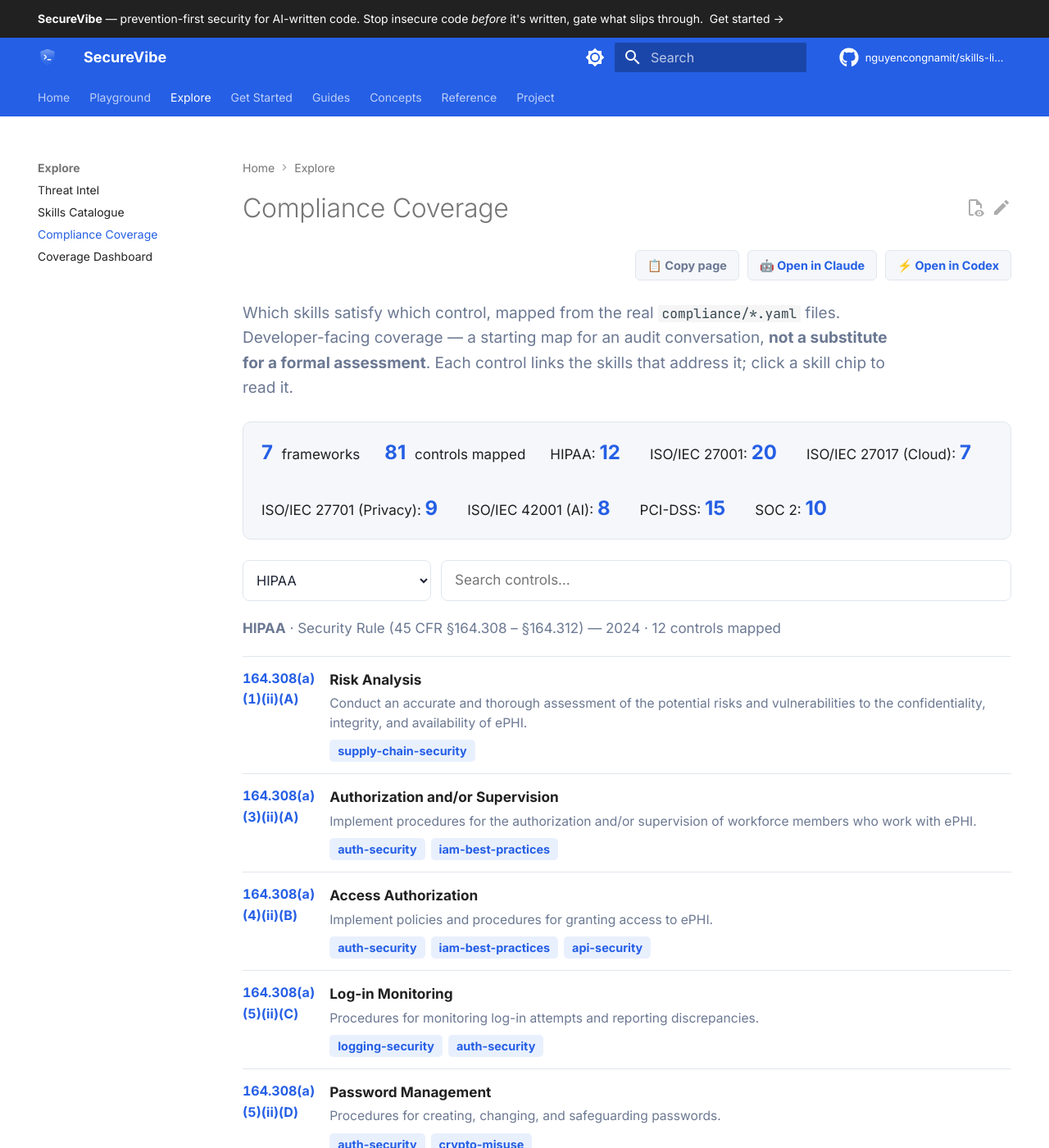
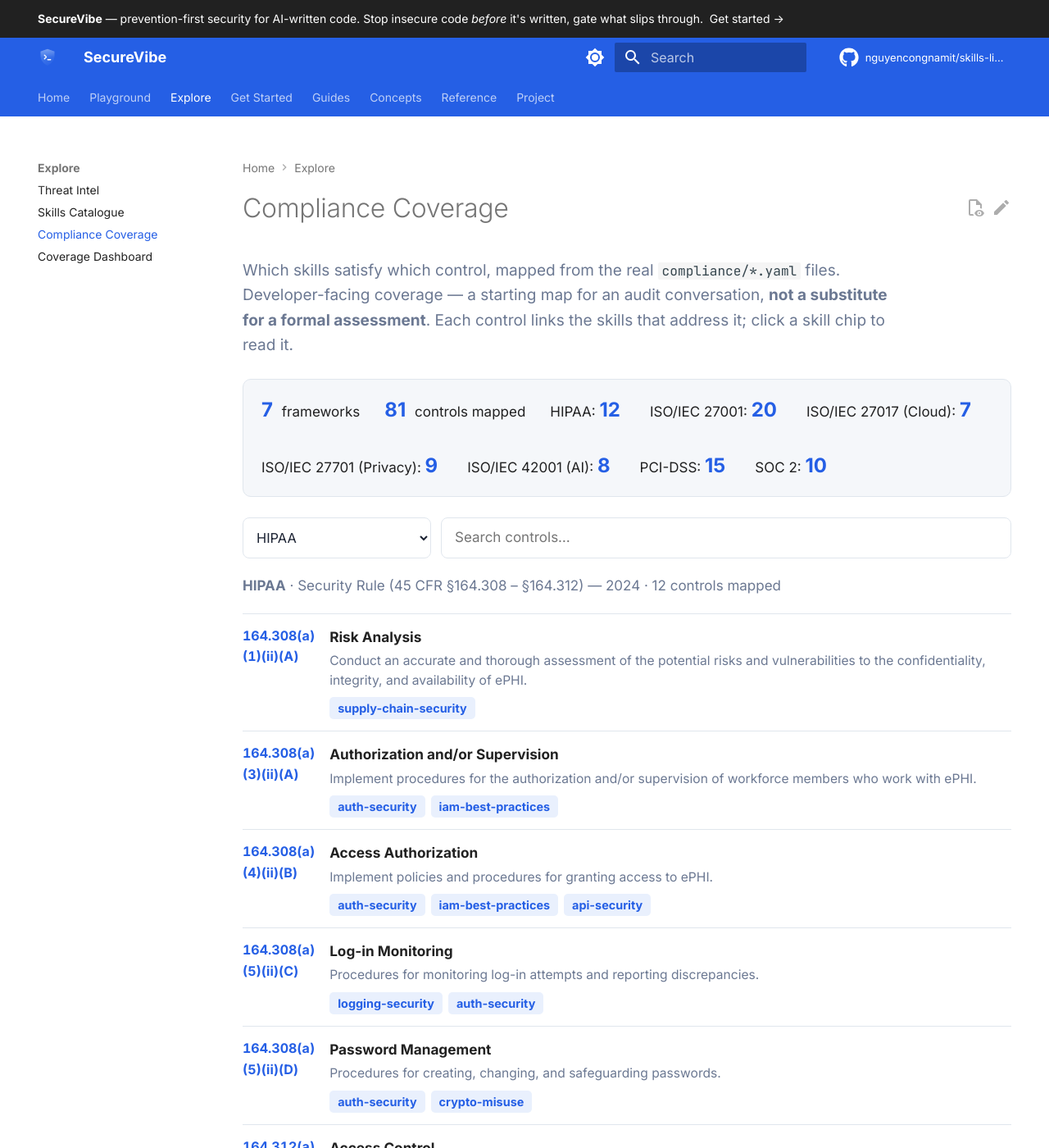
Before and after one commit to nguyencongnamit/skills-library, an MkDocs documentation site: the page built from docs/compliance.md, in a window 1280 px wide and 1400 px high. Shown: the whole window at 82% size. Built offline with MkDocs 1.6.1 and Material for MkDocs 9.7.7, drawn with Linux system fonts in a browser that asks for light colours; plug-ins that fetch from the network failed and are left out; comment, search, counter and statistics services are not loaded; part of the change alters nothing that is shown.

Commit message:
docs: remove per-page AI actions toolbar (Copy page / Open in Claude / Codex)
Drops the ai-actions.js page toolbar, its mkdocs registration, and the
.ai-actions CSS. No functional docs impact; llms.txt / llms-full.txt remain.

Co-Authored-By: Claude Opus 4.8 (1M context) <noreply@anthropic.com>
Claude-Session: https://claude.ai/code/session_0152reNR1yDWEP4KoBAhCW7T

```diff
--- a/docs/assets/js/ai-actions.js
+++ /dev/null
@@ -1,61 +0,0 @@
-/* SecureVibe docs — AI-consumable page actions.
- * Adds a small toolbar under each page title:
- *   • Copy page  — copies the page's text to the clipboard (paste into any LLM)
- *   • Open in Claude — opens claude.ai with a prompt that references this page
- *   • Open in Codex — opens ChatGPT/Codex with the same prompt
- * Hooks Material's `document$` observable so it survives instant navigation.
- */
-(function () {
-  function addActions() {
-    var article = document.querySelector(".md-content__inner");
-    if (!article) return;
-    // Skip the landing page (hero) — it's marketing, not a doc to copy for an LLM.
-    if (article.querySelector(".ss-hero")) return;
-    var h1 = article.querySelector("h1");
-    if (!h1 || article.querySelector(".ai-actions")) return;
-
-    var bar = document.createElement("div");
-    bar.className = "ai-actions";
-
-    var copy = document.createElement("button");
-    copy.type = "button";
-    copy.className = "ai-action";
-    copy.textContent = "📋 Copy page";
-    copy.addEventListener("click", function () {
-      var text = article.innerText || "";
-      navigator.clipboard.writeText(text).then(function () {
-        copy.textContent = "✓ Copied";
-        setTimeout(function () { copy.textContent = "📋 Copy page"; }, 1500);
-      });
-    });
-
-    var prompt = "I'm reading this SecureVibe documentation page: " + location.href +
-      "\n\nUsing it as context, help me with:";
-    var encoded = encodeURIComponent(prompt);
-
-    var ask = document.createElement("a");
-    ask.className = "ai-action";
-    ask.target = "_blank";
-    ask.rel = "noopener";
-    ask.href = "https://claude.ai/new?q=" + encoded;
-    ask.textContent = "🤖 Open in Claude";
-
-    var codex = document.createElement("a");
-    codex.className = "ai-action";
-    codex.target = "_blank";
-    codex.rel = "noopener";
-    codex.href = "https://chatgpt.com/?q=" + encoded;
-    codex.textContent = "⚡ Open in Codex";
-
-    bar.appendChild(copy);
-    bar.appendChild(ask);
-    bar.appendChild(codex);
-    h1.insertAdjacentElement("afterend", bar);
-  }
-
-  if (typeof document$ !== "undefined" && document$.subscribe) {
-    document$.subscribe(addActions); // Material instant navigation
-  } else {
-    document.addEventListener("DOMContentLoaded", addActions);
-  }
-})();
--- a/docs/stylesheets/custom.css
+++ b/docs/stylesheets/custom.css
@@ -367,17 +367,6 @@
 .bench-num { text-align: right; font-weight: 600; font-variant-numeric: tabular-nums; }
 .bench-caveat { font-size: 0.78rem; color: var(--ss-text-muted); margin: 0.25rem 0 1rem; }
 
-/* ─── AI page actions (Copy page / Open in Claude) ─── */
-.ai-actions { display: flex; justify-content: flex-end; gap: 0.5rem; margin: -0.5rem 0 1.25rem; flex-wrap: wrap; }
-.ai-action {
-  display: inline-flex; align-items: center; gap: 0.3rem; cursor: pointer;
-  font-size: 0.72rem; font-weight: 600; text-decoration: none;
-  padding: 0.3rem 0.7rem; border-radius: 6px;
-  color: var(--ss-text-muted); background: var(--ss-surface);
-  border: 1px solid var(--ss-border); transition: border-color 0.15s, color 0.15s;
-}
-.ai-action:hover { border-color: var(--md-accent-fg-color); color: var(--md-primary-fg-color); }
-
 /* ─── Playground ─── */
 .pg-lede { font-size: 0.95rem; color: var(--ss-text-muted); max-width: 760px; }
 .pg-status {
--- a/mkdocs.yml
+++ b/mkdocs.yml
@@ -91,7 +91,6 @@ extra_css:
   - stylesheets/custom.css
 
 extra_javascript:
-  - assets/js/ai-actions.js
   - assets/js/home-stats.js
 
 nav:
```
